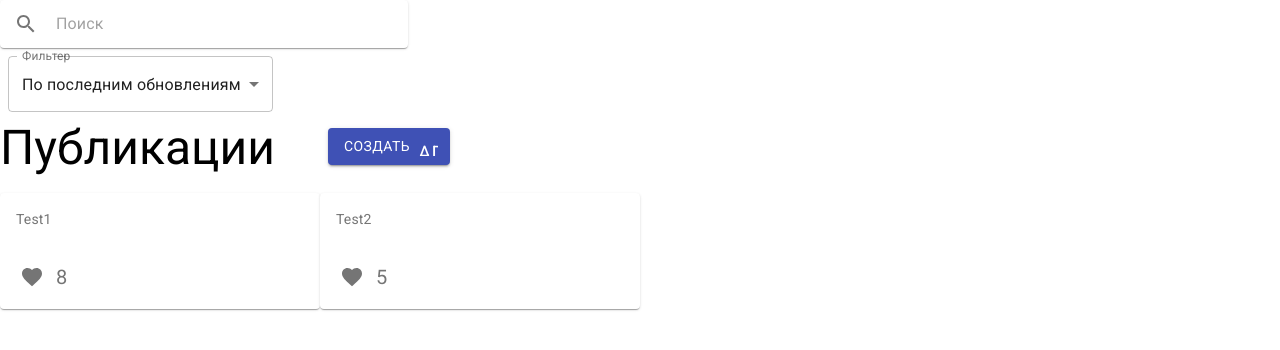
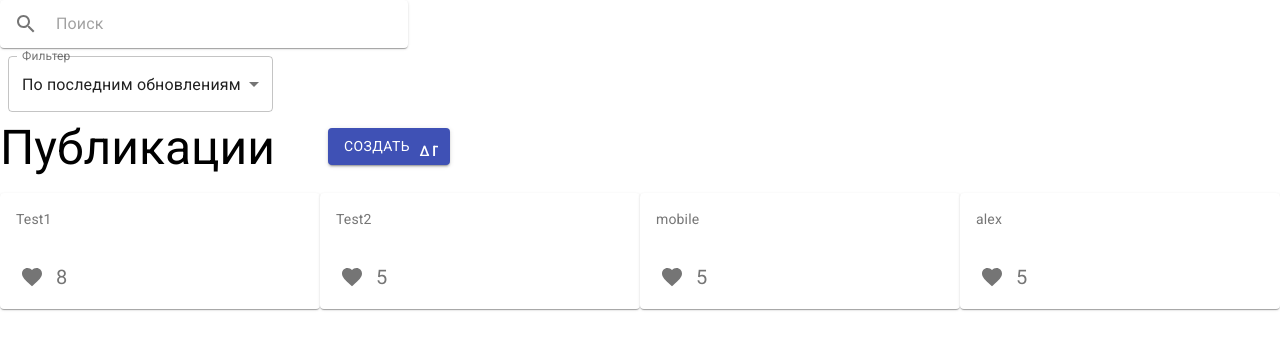
Before and after one commit to pavel-developer2001/blog, a React (Create React App) app: page / in a window 1280 px wide. Shown: the top 350 px of the page. Built offline with nearby package versions, Linux system fonts and the light colour scheme; the HTML template or start-up script is replaced by a standard one.

Commit message:
add Search

```diff
--- a/src/TodoContext.jsx
+++ b/src/TodoContext.jsx
@@ -15,11 +15,25 @@ export const TodoContextProvider = (props) => {
         title: "Test2",
         text: "test 2",
         like: 5
-    }
-])
+    },
+    {
+        id: 3,
+        title: "mobile",
+        text: "test 2",
+        like: 5
+    },
+    {
+        id: 4,
+        title: "alex",
+        text: "test 2",
+        like: 5
+    },
+    ])
+
     const addTodo = (item) => {
         setTodos([...todos, item])
     }
+
     const onRemoveTodo = (index) => {
         const idx = todos.findIndex((item) => item.id == index);
         const items = [
@@ -29,9 +43,17 @@ export const TodoContextProvider = (props) => {
         setTodos(items)
       };
 
+    const searchTodo = (text) => {
+        if (text.length > 0){
+            const results = todos.filter(todo => todo.title.toLowerCase().includes(text));
+            setTodos(results);
+        }
+        return;
+    }
+
     return (
         <TodoContext.Provider
-        value={{todos, setTodos, addTodo, onRemoveTodo}}
+        value={{todos, setTodos, addTodo, onRemoveTodo, searchTodo}}
         >
              {props.children}
         </TodoContext.Provider>
--- a/src/components/Search.tsx
+++ b/src/components/Search.jsx
@@ -5,8 +5,9 @@ import InputBase from '@material-ui/core/InputBase';
 import IconButton from '@material-ui/core/IconButton';
 import SearchIcon from '@material-ui/icons/Search';
 
+import {TodoContext} from '../TodoContext'
 
-const useStyles = makeStyles((theme: Theme) =>
+const useStyles = makeStyles((theme) =>
   createStyles({
     root: {
       padding: '2px 4px',
@@ -29,13 +30,25 @@ const useStyles = makeStyles((theme: Theme) =>
 );
 
 export default function Search() {
+  const [searchTerm, setSearchTerm] =  React.useState('')
+  const {searchTodo} = React.useContext(TodoContext)
+
+  React.useEffect(() => {
+    searchTodo(searchTerm)
+  }, [searchTerm])
+  // const searchArticle = (e) => {
+  //   e.preventDefault();
+  //   searchTodo(searchTerm)
+  // }
   const classes = useStyles();
   return (
-    <Paper component="form" className={classes.root}>
+    <Paper component="form" className={classes.root} >
       <IconButton type="submit" className={classes.iconButton} aria-label="search">
         <SearchIcon />
       </IconButton>
       <InputBase
+        value={searchTerm}
+        onChange={(e) => setSearchTerm(e.target.value)}
         className={classes.input}
         placeholder="Поиск"
         inputProps={{ 'aria-label': 'search google maps' }}
```
Also changed, not shown: 1 other file (tests, documents, lock files or other folders).
